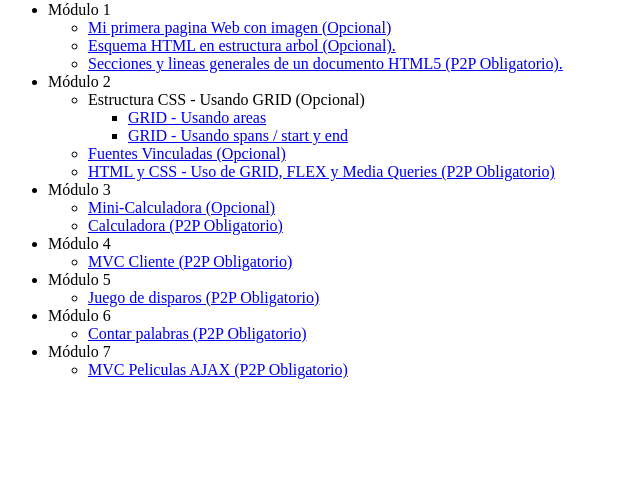
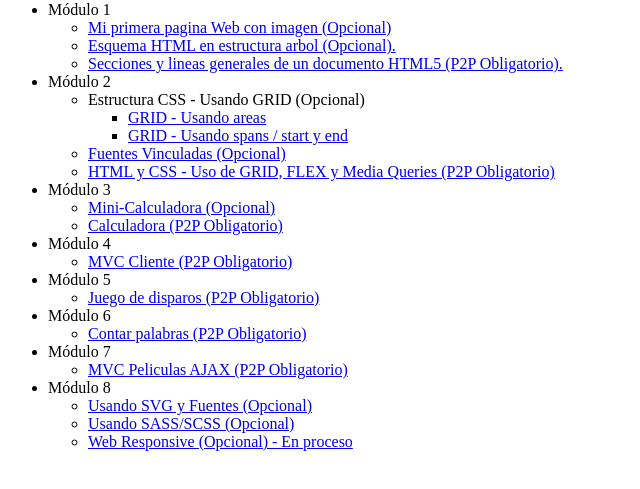
Before and after one commit to Fazeludox/Primeros_pasos, a plain HTML site: page index.html in a window 1280 px wide. Shown: the part 79-568 px from the top of the page, without its empty margins (0-640 px from the left). Drawn offline with Linux system fonts and the light colour scheme.

Commit message:
Ejercicios M8 opcionales, aprendiendo Ux y SASS/SCSS

```diff
--- a/index.html
+++ b/index.html
@@ -49,6 +49,12 @@
         <ul>
             <li><a href="M7_P2P-MVC_ajax/index.html">MVC Peliculas AJAX (P2P Obligatorio)</a></li>
         </ul>
+        <li>Módulo 8</li>
+        <ul>
+            <li><a href="M8_T5-menu_con_svg/menu_con_svg.html">Usando SVG y Fuentes (Opcional)</a></li>
+            <li><a href="M8_T7-pagina_con_scss/alumno.html">Usando SASS/SCSS (Opcional)</a></li>
+            <li><a href="M8_T8-web_responsive_scss/web_scss.html">Web Responsive (Opcional) - En proceso</a></li>
+        </ul>
     </ul>
 </body>
 
```
